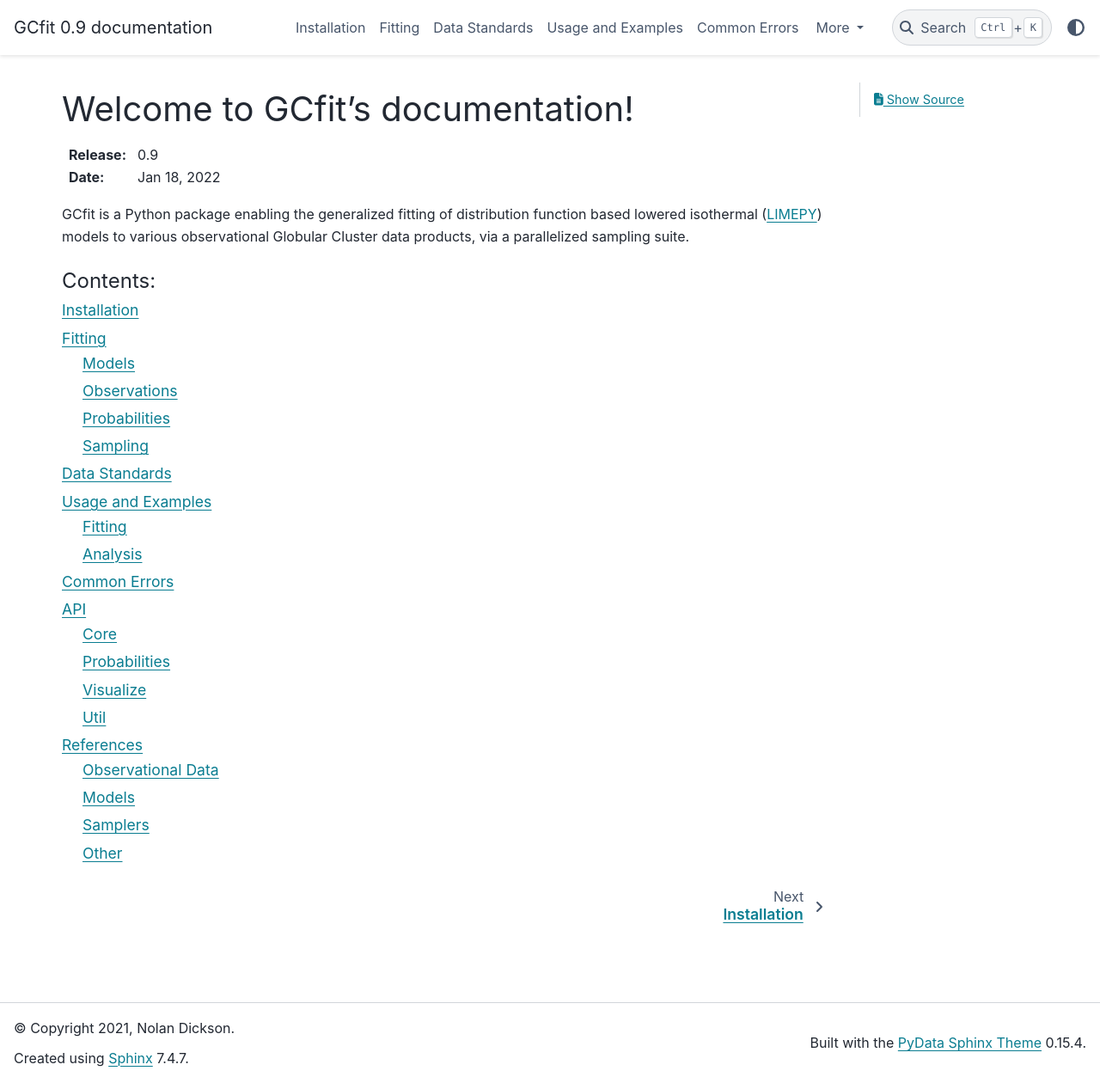
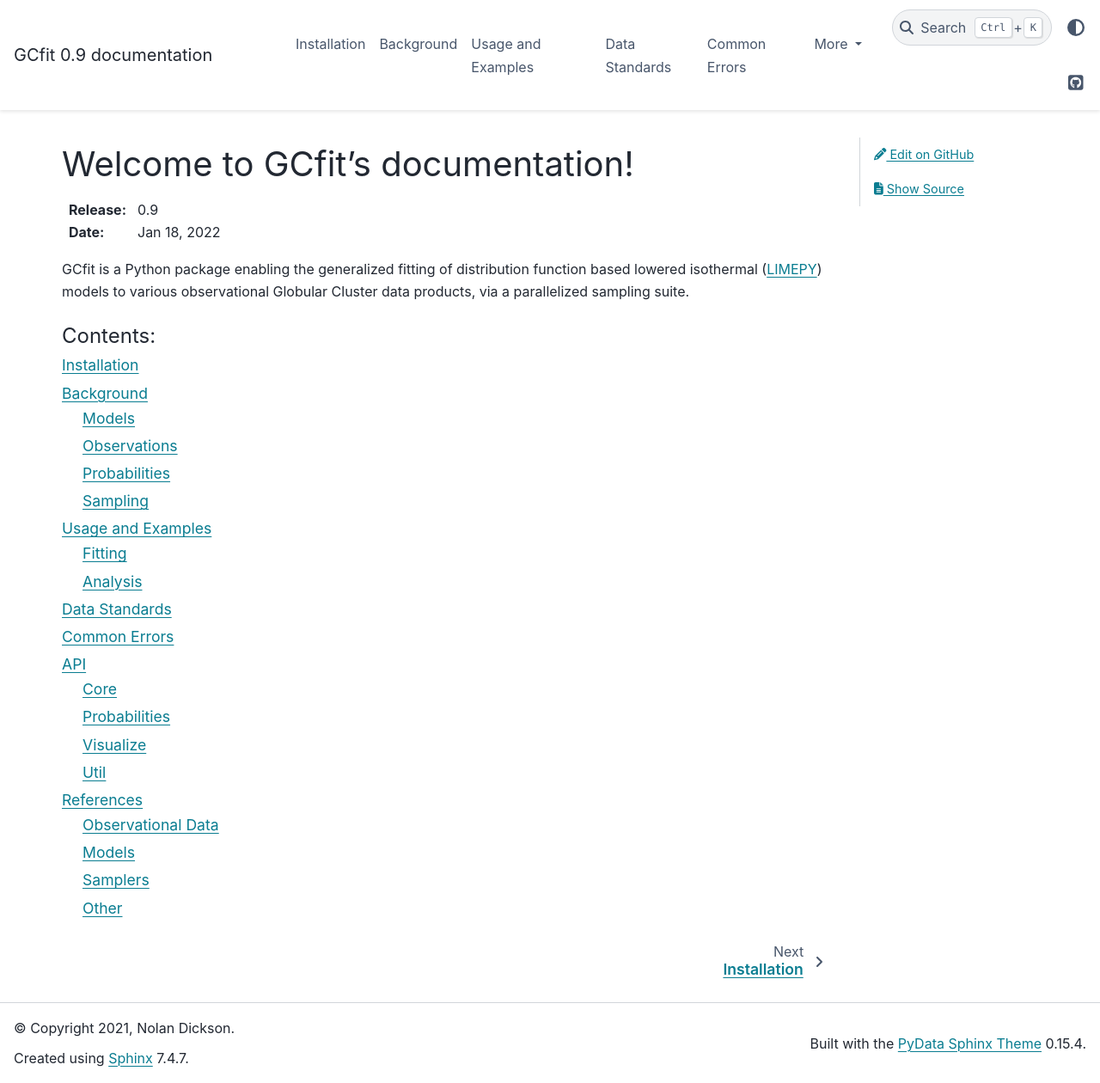
Before and after one commit to nmdickson/GCfit, a Sphinx documentation site: the page built from docs/source/index.rst, in a window 1280 px wide and 1260 px high. Shown: the whole window at 86% size. Built offline with Sphinx 7.4.7 and the PyData theme 0.15.4, drawn with Linux system fonts in a browser that asks for light colours.

```diff
--- a/docs/source/conf.py
+++ b/docs/source/conf.py
@@ -50,9 +50,25 @@ exclude_patterns = []
 
 # The theme to use for HTML and HTML Help pages.  See the documentation for
 # a list of builtin themes.
-#
-# html_theme = 'alabaster'
 html_theme = "pydata_sphinx_theme"
+
+html_theme_options = {
+    "use_edit_page_button": True,
+    "icon_links": [{
+        "name": "GitHub",
+        "url": "https://github.com/nmdickson/GCfit",
+        "icon": "fab fa-github-square",
+        "type": "fontawesome",  # Default is fontawesome
+    }]
+}
+
+html_context = {
+    # "github_url": "https://github.com", # or your GitHub Enterprise interprise
+    "github_user": "nmdickson",
+    "github_repo": "GCfit",
+    "github_version": "develop",
+    "doc_path": "docs/source",
+}
 
 # Add any paths that contain custom static files (such as style sheets) here,
 # relative to this directory. They are copied after the builtin static files,
--- a/docs/source/index.rst
+++ b/docs/source/index.rst
@@ -19,9 +19,9 @@ Globular Cluster data products, via a parallelized sampling suite.
    :caption: Contents:
 
    Installation <installation>
-   Fitting <fitting>
+   Background <fitting>
+   Usage and Examples <usage>
    Data Standards <standards>
-   Usage and Examples <usage>
    Common Errors <errors>
    API <ref/api>
    References <citations>
--- a/docs/source/ref/api.rst
+++ b/docs/source/ref/api.rst
@@ -4,7 +4,7 @@ API
 
 This page details the methods and classes provided by the ``GCfit`` module.
 
-TODO seems like the autogen is duplicating a lot of methods?
+TODO seems like the autogen is duplicating all the methods in classes
 
 .. image:: package-structure.png
 
```
